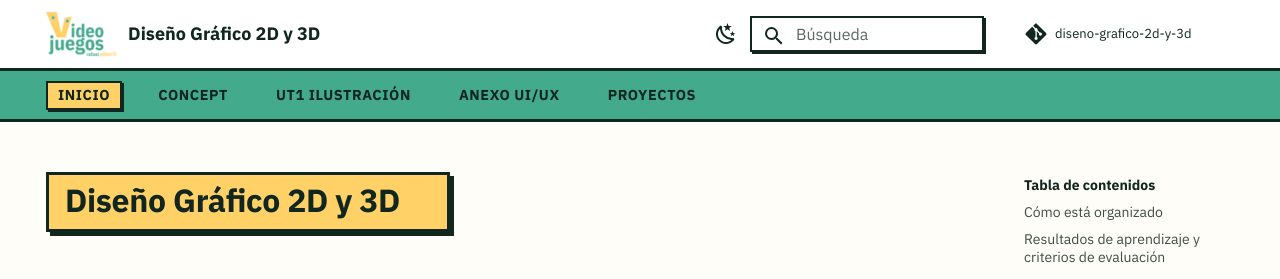
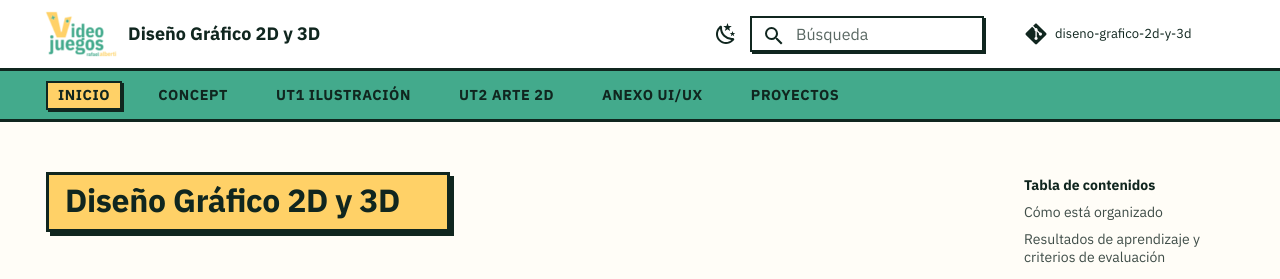
Before and after one commit to envasador/diseno-grafico-2d-y-3d, an MkDocs documentation site: the page built from docs/index.md, in a window 1280 px wide and 900 px high. Shown: the top 279 px of the window. Built offline with MkDocs 1.6.1 and Material for MkDocs 9.7.7, drawn with Linux system fonts in a browser that asks for light colours; comment, search, counter and statistics services are not loaded.

Commit message:
Publica la UT2 Arte 2D
Co-Authored-By: Claude Opus 5.5 <noreply@anthropic.com>
Claude-Session: https://claude.ai/code/session_01C3JutsmecjVNqwzjJXCeTb

```diff
--- a/mkdocs.yml
+++ b/mkdocs.yml
@@ -61,7 +61,6 @@ markdown_extensions:
 exclude_docs: |
   /profe/
   /assets/concept/moodboard-amate-jimenez-angela.png
-  /ut2/
   /proyectos/proyecto-2d.md
   /ut3/
   /ut4/
@@ -86,17 +85,17 @@ nav:
       - Ilustrar con Affinity: ut1/01-ilustrar-con-affinity.md
       - Del boceto a la ilustración: ut1/02-del-boceto-a-la-ilustracion.md
       - Tutoriales de Affinity: ut1/03-tutoriales-affinity.md
-#  - UT2 Arte 2D:
-#      - ut2/index.md
-#      - El arte 2D: ut2/01-arte-2d.md
-#      - Programas para pixel art: ut2/02-programas-pixel-art.md
-#      - Tamaño de la imagen: ut2/03-tamano-de-la-imagen.md
-#      - Tiles y sprite sheets: ut2/04-tiles-y-sprite-sheets.md
-#      - Principios de animación: ut2/05-principios-de-animacion.md
-#      - Animación de espera: ut2/06-animacion-de-espera.md
-#      - Walking cycle: ut2/07-walking-cycle.md
-#      - Animación de ataque: ut2/08-animacion-de-ataque.md
-#      - Escenarios 2D: ut2/09-escenarios-2d.md
+  - UT2 Arte 2D:
+      - ut2/index.md
+      - El arte 2D: ut2/01-arte-2d.md
+      - Programas para pixel art: ut2/02-programas-pixel-art.md
+      - Tamaño de la imagen: ut2/03-tamano-de-la-imagen.md
+      - Tiles y sprite sheets: ut2/04-tiles-y-sprite-sheets.md
+      - Principios de animación: ut2/05-principios-de-animacion.md
+      - Animación de espera: ut2/06-animacion-de-espera.md
+      - Walking cycle: ut2/07-walking-cycle.md
+      - Animación de ataque: ut2/08-animacion-de-ataque.md
+      - Escenarios 2D: ut2/09-escenarios-2d.md
 #  - UT3 Arte 3D:
 #      - ut3/index.md
 #      - Introducción a Blender: ut3/01-introduccion-3d-blender.md
```
